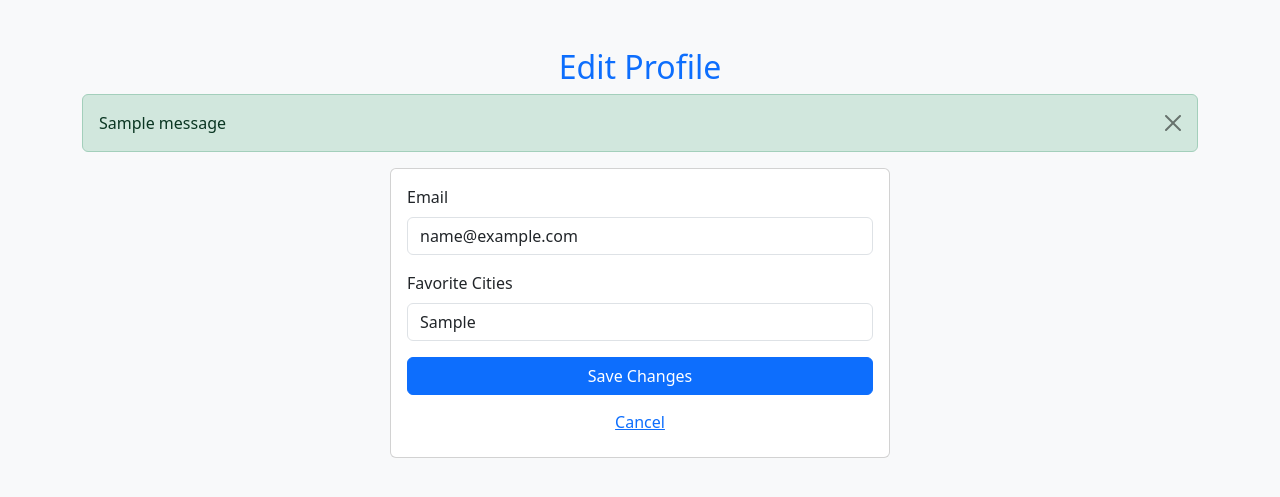
After one commit to Desticius/Weather-App, a Flask app: template templates/edit profile.html in a window 1280 px wide. The commit adds this page. Shown: the top 497 px of the page. Run offline with Flask 3, Linux system fonts and the light colour scheme; the template is opened without the code that fills it: most values are stand-ins (such as "Sample title", 1, 10 or a date in 2020); one stand-in notice (Sample message) is shown.

Commit message:
Added user profiles and profile management features

```diff
--- /dev/null
+++ b/templates/edit profile.html
@@ -0,0 +1,48 @@
+<!DOCTYPE html>
+<html lang="en">
+<head>
+    <meta charset="UTF-8">
+    <meta name="viewport" content="width=device-width, initial-scale=1.0">
+    <title>Edit Profile</title>
+    <!-- Bootstrap CSS -->
+    <link href="https://cdn.jsdelivr.net/npm/bootstrap@5.3.0-alpha3/dist/css/bootstrap.min.css" rel="stylesheet">
+</head>
+<body class="bg-light">
+    <div class="container mt-5">
+        <h2 class="text-center text-primary">Edit Profile</h2>
+
+        <!-- Flash Messages -->
+        {% with messages = get_flashed_messages(with_categories=true) %}
+          {% if messages %}
+            <div class="alert-container">
+              {% for category, message in messages %}
+                <div class="alert alert-{{ category }} alert-dismissible fade show" role="alert">
+                  {{ message }}
+                  <button type="button" class="btn-close" data-bs-dismiss="alert" aria-label="Close"></button>
+                </div>
+              {% endfor %}
+            </div>
+          {% endif %}
+        {% endwith %}
+
+        <div class="card mx-auto" style="max-width: 500px;">
+            <div class="card-body">
+                <form method="POST">
+                    <div class="mb-3">
+                        <label for="email" class="form-label">Email</label>
+                        <input type="email" name="email" class="form-control" id="email" placeholder="Enter your email" value="{{ profile.email if profile else '' }}" required>
+                    </div>
+                    <div class="mb-3">
+                        <label for="favorite_cities" class="form-label">Favorite Cities</label>
+                        <input type="text" name="favorite_cities" class="form-control" id="favorite_cities" placeholder="Comma-separated list of favorite cities" value="{{ profile.favorite_cities if profile else '' }}">
+                    </div>
+                    <button type="submit" class="btn btn-primary w-100">Save Changes</button>
+                </form>
+                <a href="{{ url_for('profile', username=user.username) }}" class="btn btn-link w-100 mt-2">Cancel</a>
+            </div>
+        </div>
+    </div>
+    <!-- Bootstrap JS -->
+    <script src="https://cdn.jsdelivr.net/npm/bootstrap@5.3.0-alpha3/dist/js/bootstrap.bundle.min.js"></script>
+</body>
+</html>
```
Also changed, not shown: templates/profile.html (+15 -12 lines).
